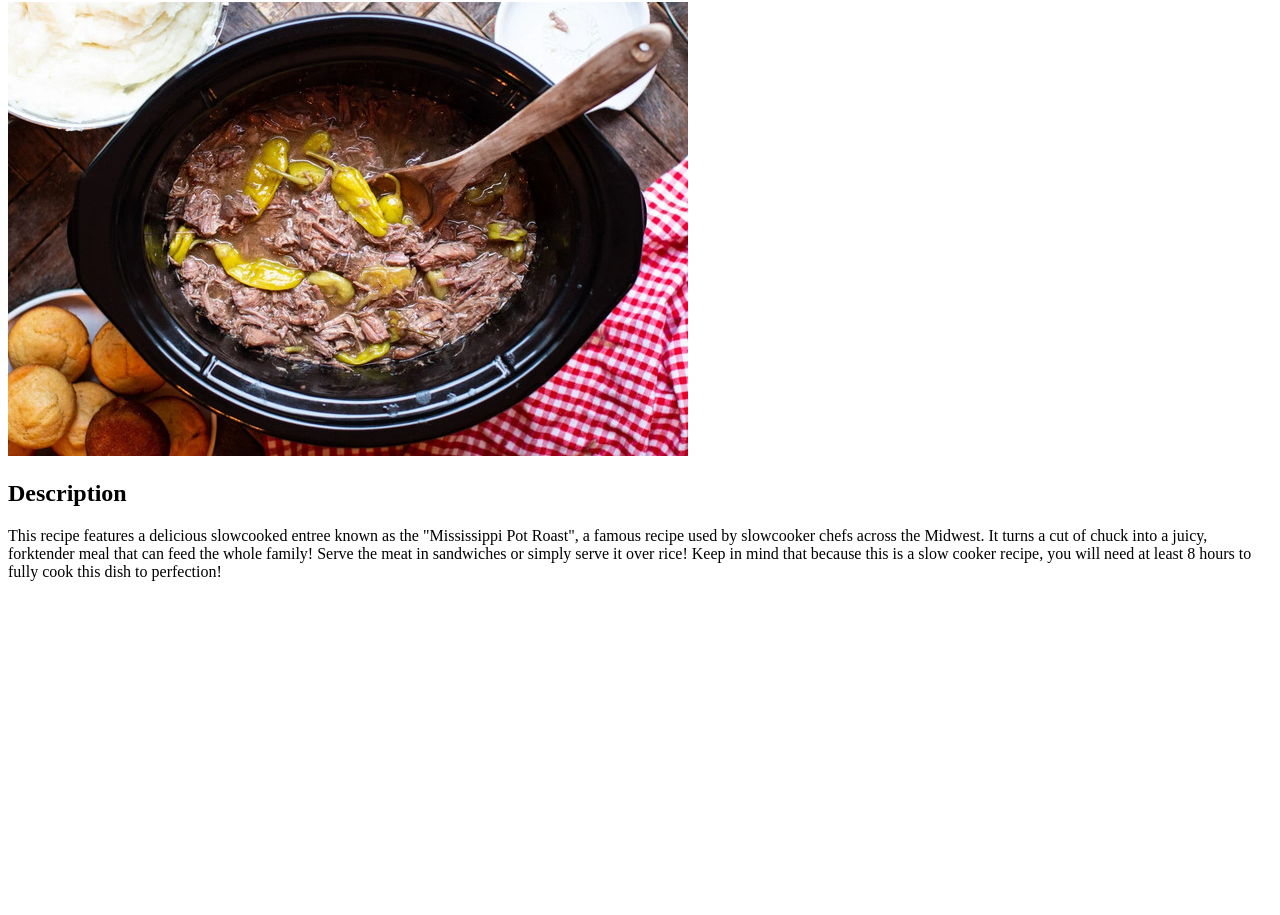
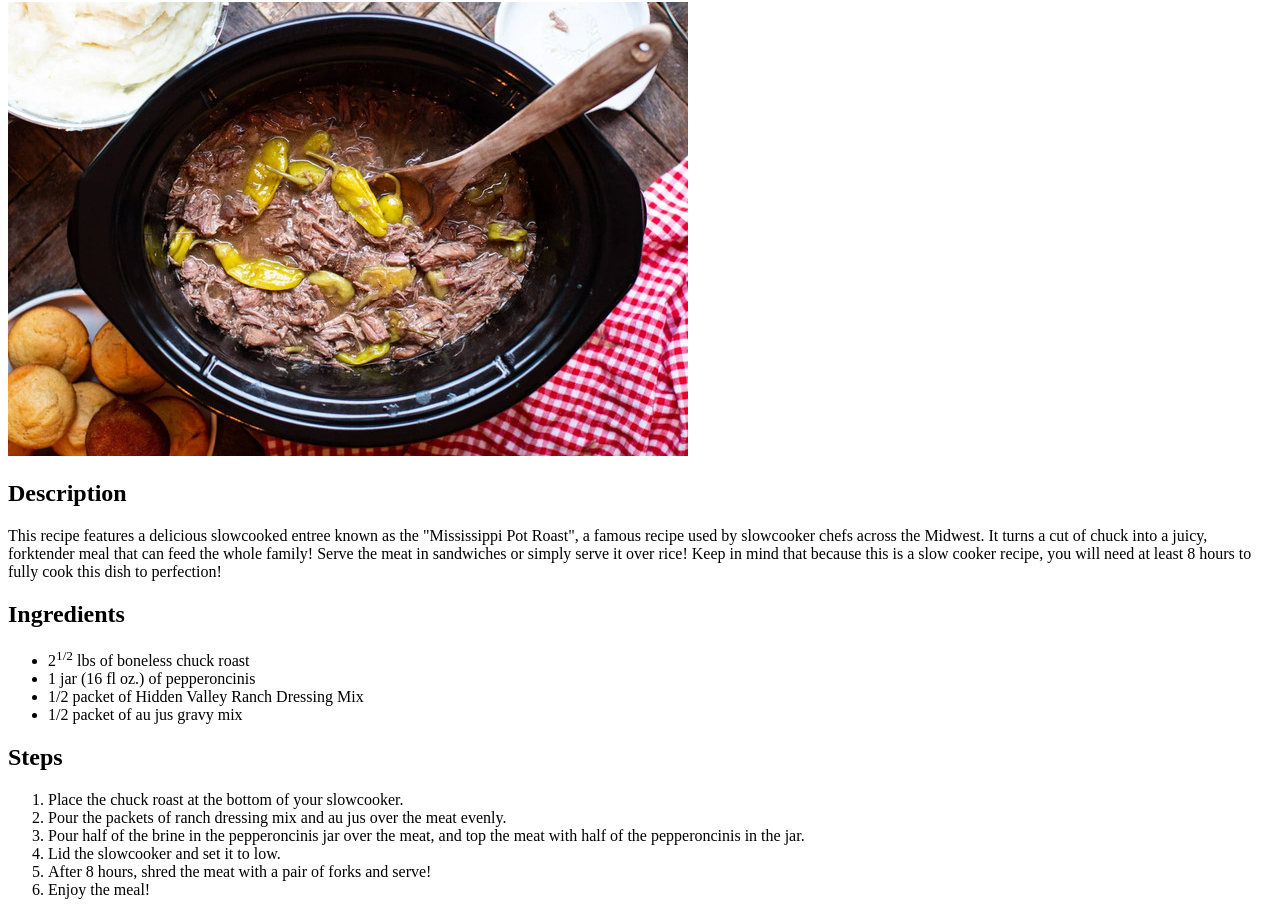
Before and after one commit to blthai/odin-recipes, a plain HTML site: page recipes/pot-roast.html in a window 1280 px wide. Shown: the part 78-993 px from the top of the page. Before the commit the page ends 800 px from the top, so only its background shows below. Drawn offline with Linux system fonts and the light colour scheme.

Commit message:
add ingredients and steps to pot roast recipe

```diff
--- a/recipes/pot-roast.html
+++ b/recipes/pot-roast.html
@@ -8,17 +8,27 @@
 
   <body>
     <h1>Mississippi Pot Roast</h1>
-    <img src="../img/pot-roast.jpg" alt="A crockpot filled with shredded meat and pepperoncinis ">
+    <img src="../img/pot-roast.jpg" alt="A crockpot filled with shredded meat and pepperoncinis.">
     <h2>Description</h2>
-    <p>This recipe features a delicious slowcooked entree known as the "Mississippi Pot Roast", a famous recipe used by slowcooker chefs across the Midwest. It turns a cut of chuck into a juicy, forktender meal that can feed the whole family!
+    <p>
+      This recipe features a delicious slowcooked entree known as the "Mississippi Pot Roast", a famous recipe used by slowcooker chefs across the Midwest. It turns a cut of chuck into a juicy, forktender meal that can feed the whole family!
       Serve the meat in sandwiches or simply serve it over rice! Keep in mind that because this is a slow cooker recipe, you will need at least 8 hours to fully cook this dish to perfection!
     </p>
-
+    <h2>Ingredients</h2>
+    <ul>
+      <li>2<sup>1/2</sup> lbs of boneless chuck roast</li>
+      <li>1 jar (16 fl oz.) of pepperoncinis</li>
+      <li>1/2 packet of Hidden Valley Ranch Dressing Mix</li>
+      <li>1/2 packet of au jus gravy mix</li>
+    </ul>
+    <h2>Steps</h2>
+    <ol>
+      <li>Place the chuck roast at the bottom of your slowcooker.</li>
+      <li>Pour the packets of ranch dressing mix and au jus over the meat evenly.</li>
+      <li>Pour half of the brine in the pepperoncinis jar over the meat, and top the meat with half of the pepperoncinis in the jar.</li>
+      <li>Lid the slowcooker and set it to low.</li>
+      <li>After 8 hours, shred the meat with a pair of forks and serve!</li>
+      <li>Enjoy the meal!</li>
+    </ol>
   </body>
-
-
-
-
-
-
 </html>
```
